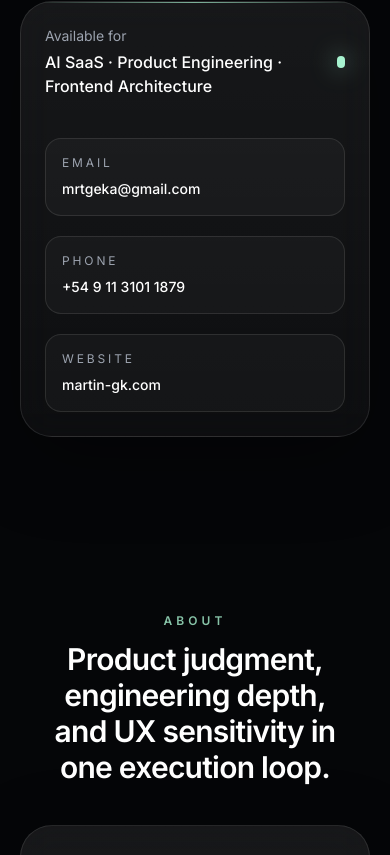
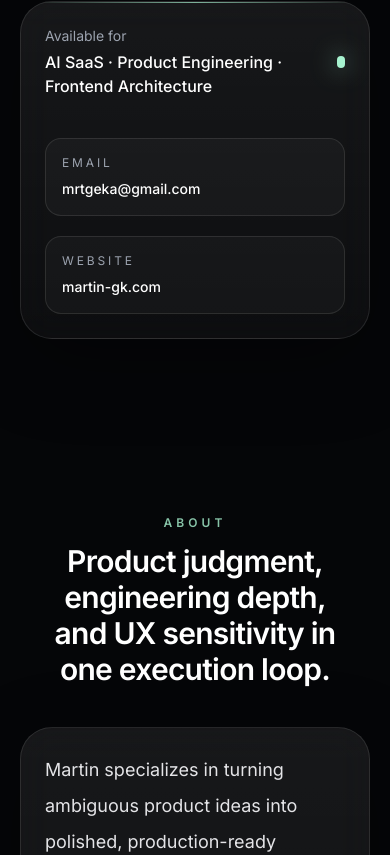
Before and after one commit to MartinGK/CurriculumVitae, a Next.js app: page / in a window 390 px wide. Shown: the part 829-1684 px from the top of the page. Built offline with nearby package versions, Linux system fonts and the light colour scheme.

Commit message:
Remove phone contact info

```diff
--- a/app/page.tsx
+++ b/app/page.tsx
@@ -121,7 +121,6 @@ function Hero() {
           <dl className="space-y-5">
             {[
               ["Email", contact.email, `mailto:${contact.email}`],
-              ["Phone", contact.phone, `tel:${contact.phone.replace(/\s/g, "")}`],
               ["Website", contact.website, "https://martin-gk.com"]
             ].map(([label, value, href]) => (
               <div key={label} className="rounded-2xl border border-white/10 bg-white/[0.03] p-4">
@@ -312,9 +311,6 @@ function Contact() {
           <a href={`mailto:${contact.email}`} className="focus-ring rounded-full bg-white px-6 py-3 text-sm font-semibold text-ink transition hover:bg-accent">
             {contact.email}
           </a>
-          <a href={`tel:${contact.phone.replace(/\s/g, "")}`} className="focus-ring rounded-full border border-white/10 px-6 py-3 text-sm font-semibold text-white transition hover:border-accent/40 hover:bg-white/5">
-            {contact.phone}
-          </a>
           <a href="https://martin-gk.com" className="focus-ring rounded-full border border-white/10 px-6 py-3 text-sm font-semibold text-white transition hover:border-accent/40 hover:bg-white/5">
             martin-gk.com
           </a>
--- a/lib/content.ts
+++ b/lib/content.ts
@@ -1,6 +1,5 @@
 export const contact = {
   email: "mrtgeka@gmail.com",
-  phone: "+54 9 11 3101 1879",
   website: "martin-gk.com",
   linkedin: "https://linkedin.com/in/martin-gainza",
   github: "https://github.com/martingainza",
```
